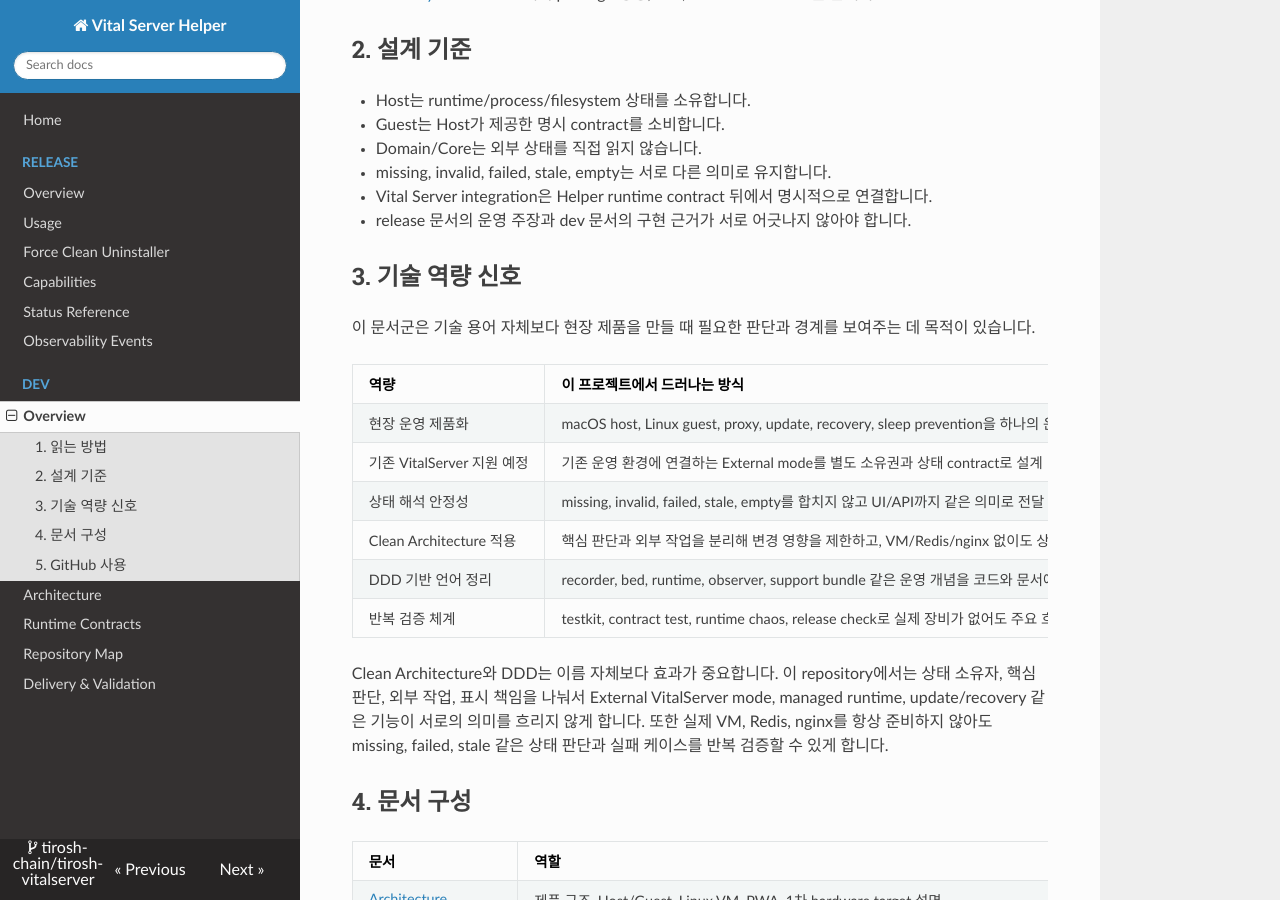
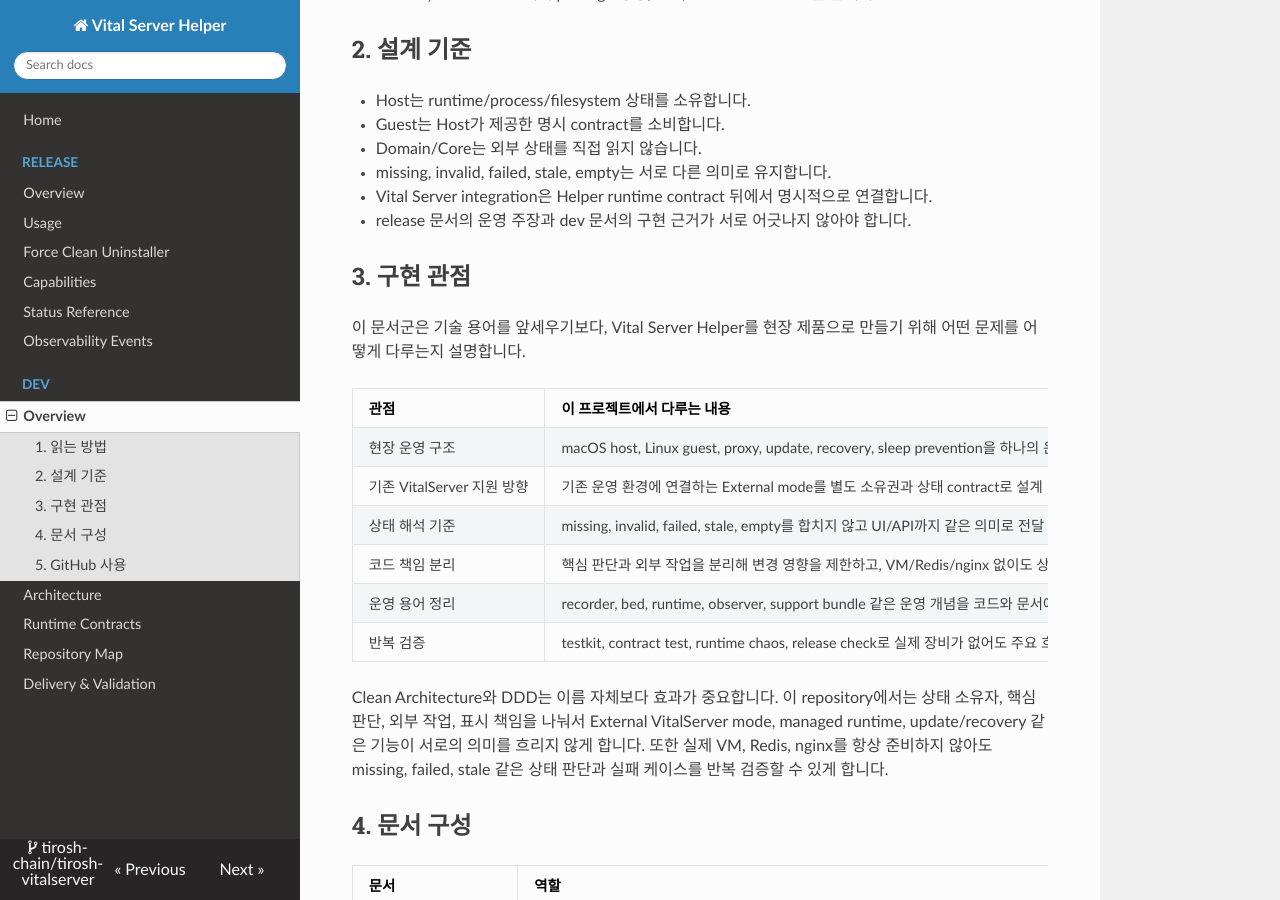
Before and after one commit to tirosh-chain/tirosh-vitalserver, an MkDocs documentation site: the page built from site-docs/dev/index.md, in a window 1280 px wide and 900 px high, scrolled down 622 px. Built offline with MkDocs 1.6.1, drawn with Linux system fonts in a browser that asks for light colours; nearby versions of some CDN libraries.

Commit message:
docs: soften dev index implementation framing

```diff
--- a/site-docs/dev/index.md
+++ b/site-docs/dev/index.md
@@ -31,19 +31,19 @@
 - Vital Server integration은 Helper runtime contract 뒤에서 명시적으로 연결합니다.
 - release 문서의 운영 주장과 dev 문서의 구현 근거가 서로 어긋나지 않아야 합니다.
 
-## 3. 기술 역량 신호
+## 3. 구현 관점
 
-이 문서군은 기술 용어 자체보다 현장 제품을 만들 때 필요한 판단과 경계를 보여주는 데
-목적이 있습니다.
+이 문서군은 기술 용어를 앞세우기보다, Vital Server Helper를 현장 제품으로 만들기 위해
+어떤 문제를 어떻게 다루는지 설명합니다.
 
-| 역량 | 이 프로젝트에서 드러나는 방식 |
+| 관점 | 이 프로젝트에서 다루는 내용 |
 |---|---|
-| 현장 운영 제품화 | macOS host, Linux guest, proxy, update, recovery, sleep prevention을 하나의 운영 표면으로 묶음 |
-| 기존 VitalServer 지원 예정 | 기존 운영 환경에 연결하는 External mode를 별도 소유권과 상태 contract로 설계 |
-| 상태 해석 안정성 | missing, invalid, failed, stale, empty를 합치지 않고 UI/API까지 같은 의미로 전달 |
-| Clean Architecture 적용 | 핵심 판단과 외부 작업을 분리해 변경 영향을 제한하고, VM/Redis/nginx 없이도 상태 판단과 실패 케이스를 테스트 |
-| DDD 기반 언어 정리 | recorder, bed, runtime, observer, support bundle 같은 운영 개념을 코드와 문서에서 같은 뜻으로 사용 |
-| 반복 검증 체계 | testkit, contract test, runtime chaos, release check로 실제 장비가 없어도 주요 흐름을 재현 |
+| 현장 운영 구조 | macOS host, Linux guest, proxy, update, recovery, sleep prevention을 하나의 운영 표면으로 묶음 |
+| 기존 VitalServer 지원 방향 | 기존 운영 환경에 연결하는 External mode를 별도 소유권과 상태 contract로 설계 |
+| 상태 해석 기준 | missing, invalid, failed, stale, empty를 합치지 않고 UI/API까지 같은 의미로 전달 |
+| 코드 책임 분리 | 핵심 판단과 외부 작업을 분리해 변경 영향을 제한하고, VM/Redis/nginx 없이도 상태 판단과 실패 케이스를 테스트 |
+| 운영 용어 정리 | recorder, bed, runtime, observer, support bundle 같은 운영 개념을 코드와 문서에서 같은 뜻으로 사용 |
+| 반복 검증 | testkit, contract test, runtime chaos, release check로 실제 장비가 없어도 주요 흐름을 재현 |
 
 Clean Architecture와 DDD는 이름 자체보다 효과가 중요합니다. 이 repository에서는 상태 소유자,
 핵심 판단, 외부 작업, 표시 책임을 나눠서 External VitalServer mode, managed runtime,
```
